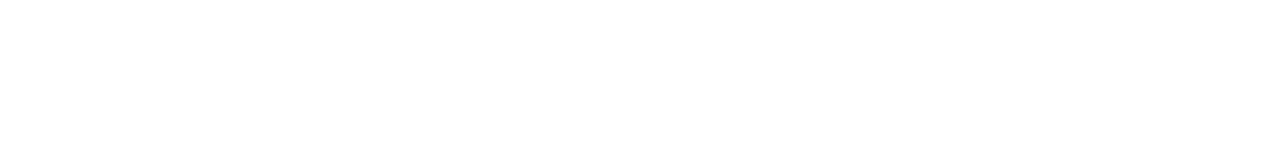
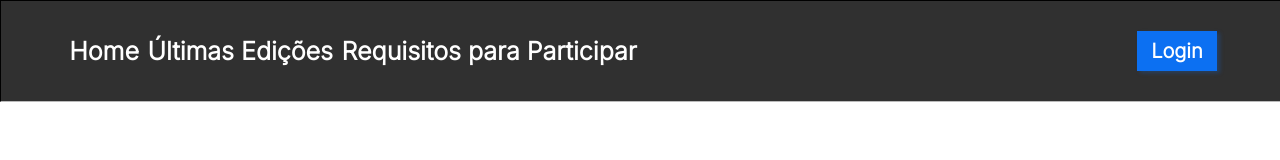
Before and after one commit to diegovidier/bootcamp-dnc, a plain HTML site: page index.html in a window 1280 px wide. Drawn offline with Linux system fonts and the light colour scheme.

Commit message:
Criação do Estilo CSS do Menu

```diff
--- /dev/null
+++ b/estilo.css
@@ -0,0 +1,51 @@
+/*Importação de Fonte*/
+@import url('https://fonts.googleapis.com/css2?family=Inter:wght@300&display=swap');
+body{
+    margin: 0px; /*margem externa*/
+    padding: 0px: /*margem interna*/
+}
+
+/*Menu de Navegação Principal*/
+#principal{
+    width: 100%;
+    height: 100px;
+    border: 1px solid black;
+    background-color: #303030;
+    display: flex;
+    justify-content: space-between;
+    align-items: center;
+    border-bottom: 1px solid #bababa;
+}
+
+    #menu {
+        display: flex;
+        width: 45%;
+        justify-content: space-around;
+        align-items: center;
+        margin-left: 5%;
+    }
+
+    #principal div a{
+        font-family: Inter;
+        font-size: 25px;
+        font-weight: 600;
+        color:white;
+        text-decoration: none;
+    }
+        #principal div a:hover{
+            color: #CCCCCC;
+        }
+
+    #principal button{
+        margin-right: 5%;
+        background-color: #0c70f2;
+        border: 0px;
+        width: 80px;
+        height: 40px;
+        font-family: Inter;
+        font-size: 20px;
+        font-weight: 600;
+        color:#ffffff;
+        box-shadow: 3px 2px 4px #0c70f240;
+        cursor: pointer;
+    }
--- a/index.html
+++ b/index.html
@@ -5,8 +5,18 @@
     <meta http-equiv="X-UA-Compatible" content="IE=edge">
     <meta name="viewport" content="width=device-width, initial-scale=1.0">
     <title>Bootcamp DNC</title>
+    <link rel="stylesheet" href="estilo.css">
+
 </head>
 <body>
+    <nav id="principal">
+        <div id="menu">
+            <a href="">Home</a>
+            <a href="">Últimas Edições</a>
+            <a href="">Requisitos para Participar</a>
+        </div>
+        <button>Login</button>
+    </nav>
 
 </body>
 </html>
```
